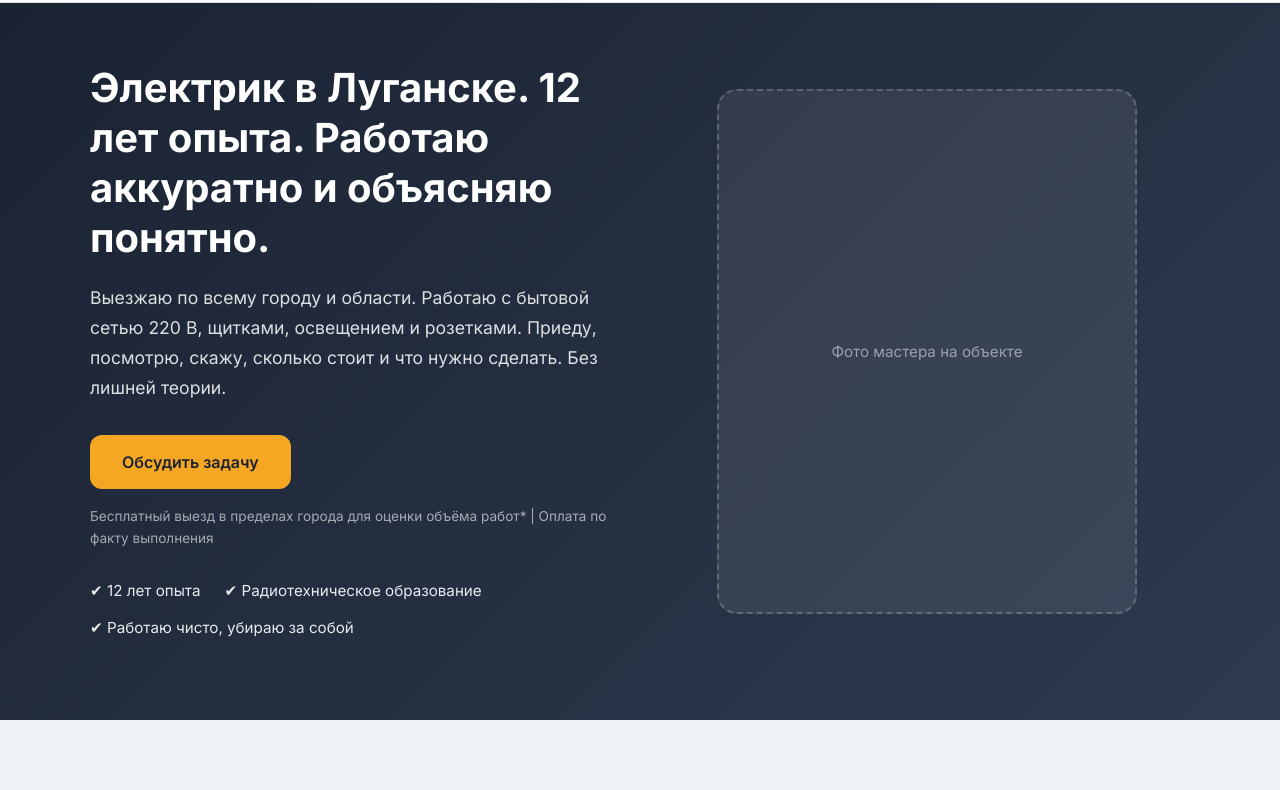
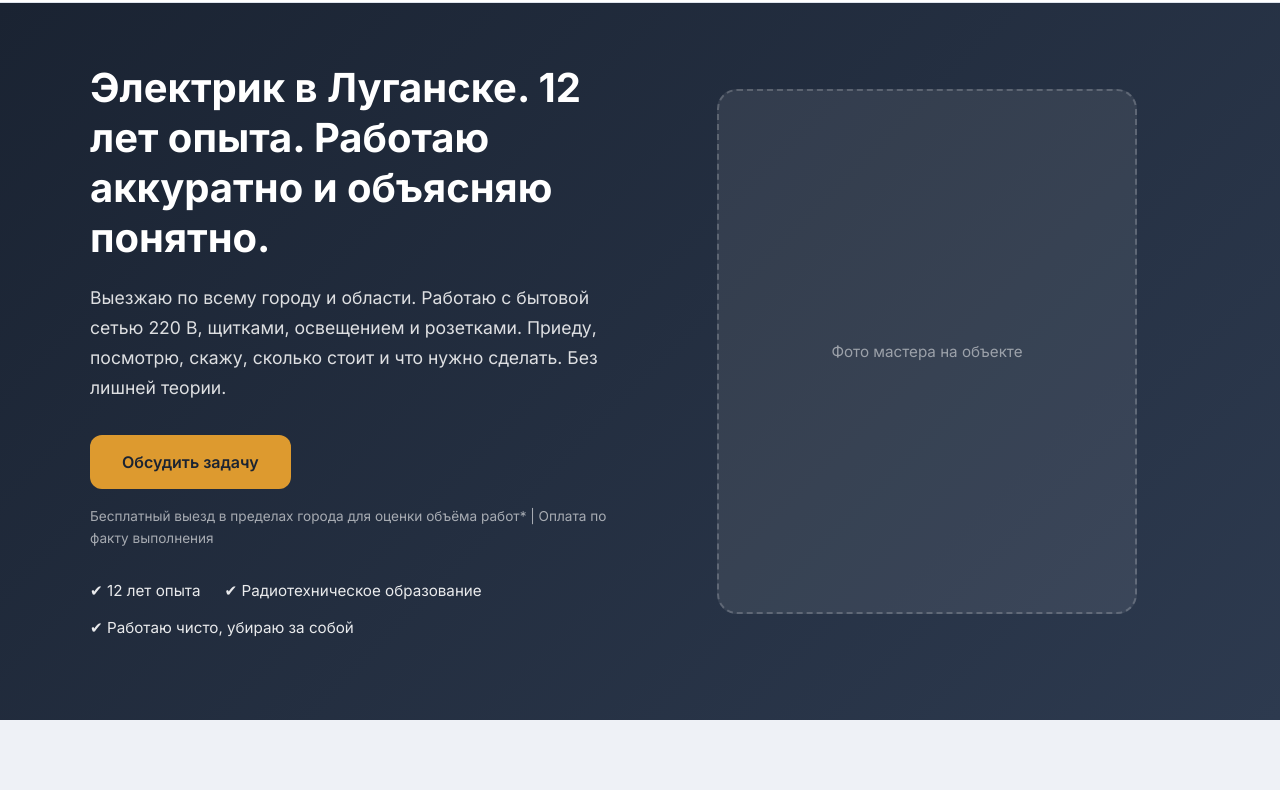
Before and after one commit to ssv75-dot/Electrician-s-landing-page, a plain HTML site: page index.html in a window 1280 px wide. Shown: the part 70-860 px from the top of the page. Drawn offline with Linux system fonts and the light colour scheme.

Commit message:
Update styles.css

```diff
--- a/styles.css
+++ b/styles.css
@@ -5,7 +5,7 @@
   --color-white: #ffffff;
   --color-dark: #1a2332;
   --color-dark-soft: #2d3a4f;
-  --color-primary: #f5a623;
+  --color-primary: #dd9a2f;
   --color-primary-hover: #e09410;
   --color-accent: #2563eb;
   --color-text: #3d4a5c;
```
